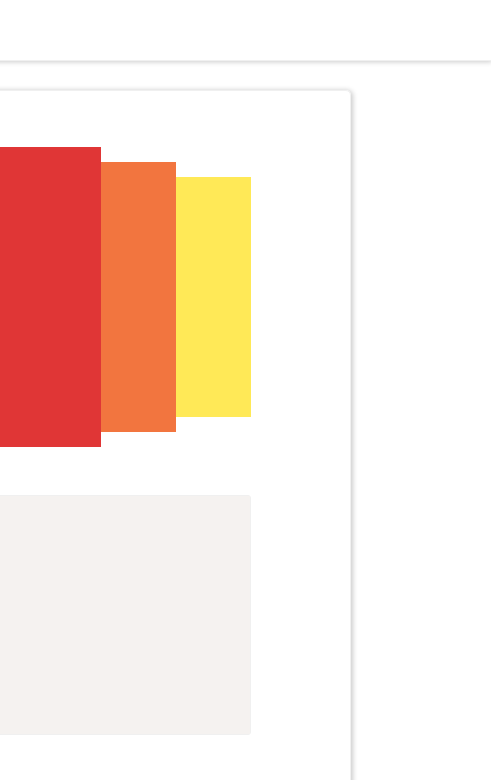
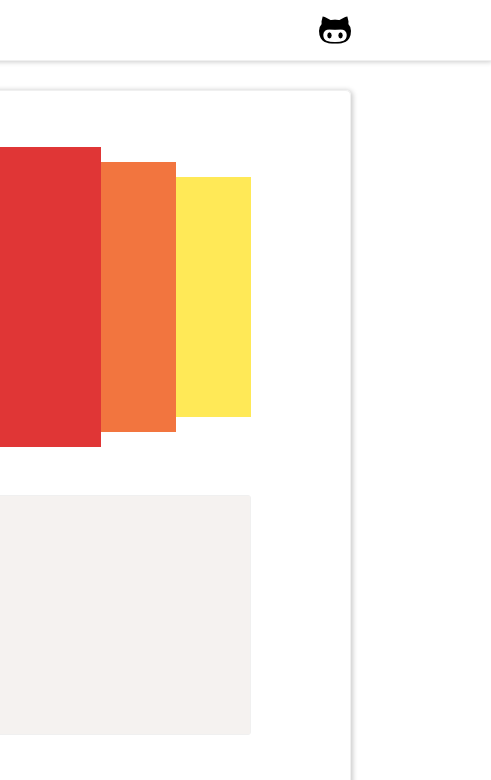
Before and after one commit to Checkson/tiny-swiper, a website: page demo/index.html in a window 1280 px wide. Shown: the top 780 px of the page, 789-1280 px from the left. Drawn offline with Linux system fonts and the light colour scheme.

Commit message:
新增github

```diff
--- a/demo/index.html
+++ b/demo/index.html
@@ -18,6 +18,7 @@
 			<div class="header-inner inner">
 				<img class="logo" src="images/logo.png" alt="Tiny Swiper"/>
 				<h1 class="logo-text">Tiny Swiper</h1>
+        <a class="github-logo" href="https://github.com/Checkson/tiny-swiper" target="_blank"></a>
 			</div>
 		</div>
 		<div class="content">
@@ -307,7 +308,7 @@ $('#tinySwiper5').tinySwiper({
     });
     // demo4 --- 导航设置与分页 & 设置幻灯片显示数
     $('#tinySwiper4').tinySwiper({
-      slidesLen: 3,
+      slidesLen: 5,
       slidesProps: {
         width: 500,
         height: 300
--- a/demo/scss/_main.scss
+++ b/demo/scss/_main.scss
@@ -1,4 +1,3 @@
-
 @import '_variables.scss';
 @import '_mixins.scss';
 
@@ -19,6 +18,15 @@
   &-inner {
     height: $navHeight;
     line-height: $navHeight;
+    .github-logo {
+      float: right;
+      display: inline-block;
+      margin-top: 14px;
+      width: 32px;
+      height: 32px;
+      background: url('../images/github-logo.png') no-repeat center 0;
+      transition: all 0.25s linear;
+    }
   }
   .logo {
     width: 30px;
--- a/src/tiny-swiper.js
+++ b/src/tiny-swiper.js
@@ -140,7 +140,6 @@
         flag = false;
       })
     }
-
   };
 
 	TinySwiper.prototype.initNavigation = function () {
```
Also changed, not shown: demo/css/styles.min.css, demo/images/github-logo.png (added). Lines whose indentation alone changed are shown as unchanged.
